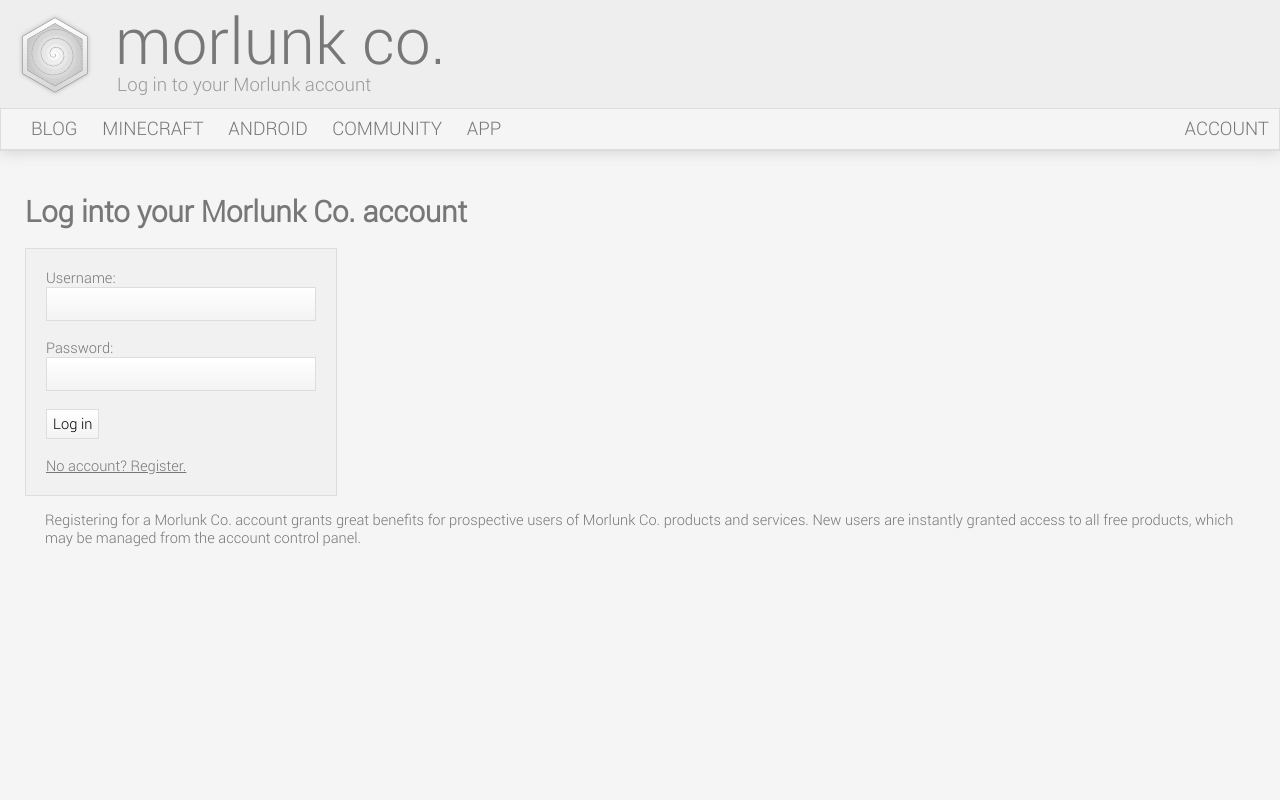
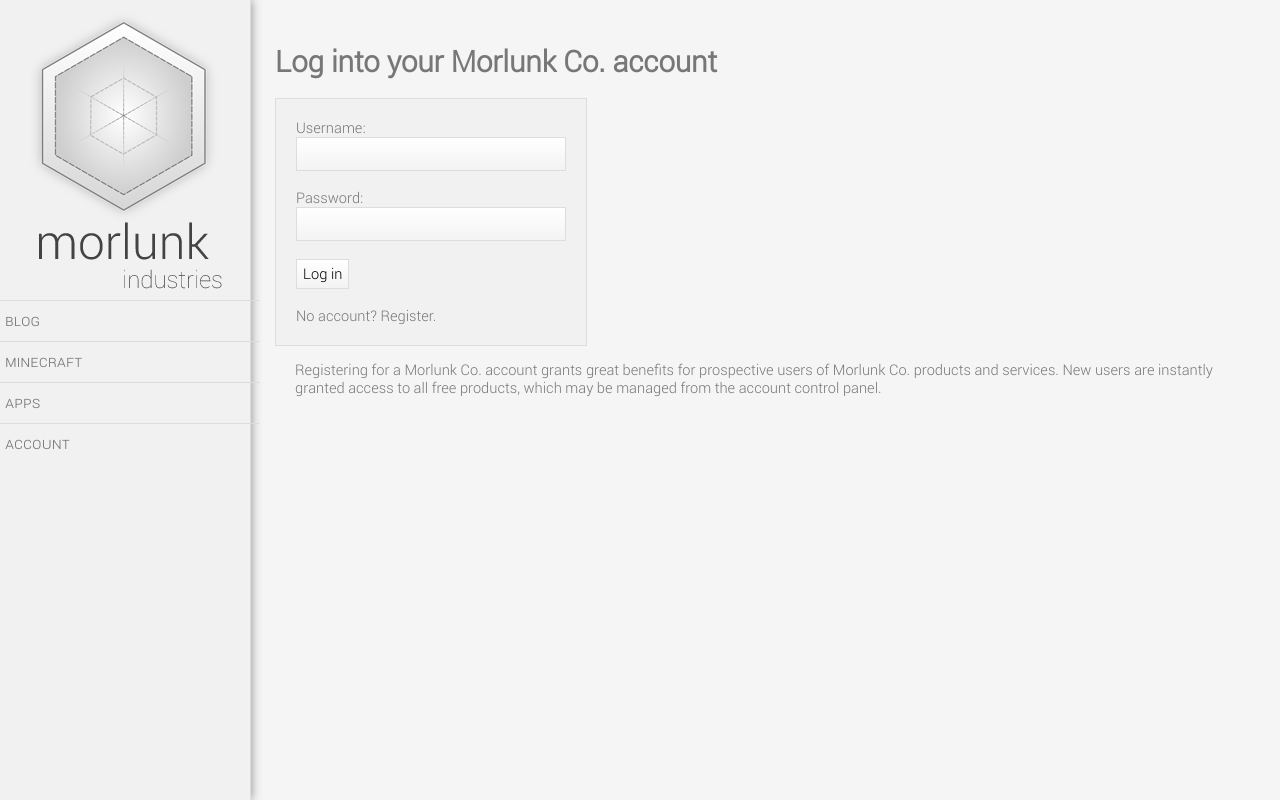
Before and after one commit to acomminos/Morlunk-Web, a Django app: template templates/login.html in a window 1280 px wide. Run offline with Django 3.2, Linux system fonts and the light colour scheme; the template is opened without the code that fills it, so the values that code supplies are empty.

Commit message:
New site redesign.

```diff
--- a/pages/static/css/stylesheet.css
+++ b/pages/static/css/stylesheet.css
@@ -3,103 +3,60 @@
     background-color: #F5F5F5;
 }
 
-a:link { color: #777; }
+a:link { color: #777; text-decoration: none; }
 a:hover { text-decoration: underline; }
 a:visited { color: #777; }
 
 h1 a:link { text-decoration: none; }
 
-#banner {
+#navpane {
     position: absolute;
+    left: 0px;
     top: 0px;
-    left: 0px;
-    right: 0px;
-    height: 130px;
-    line-height: 90px;
-    padding: 10px;
-    background-color: #EEE;
+    bottom: 0px;
+    width: 250px;
+    background-color: #F1F1F1;
+    border-right: 1px solid #DDD;
+    -moz-box-shadow: 0px 0px 10px #888;
+    -webkit-box-shadow: 0px 0px 10px #888;
+    box-shadow: 0px 0px 10px #888;
     z-index: 1;
-    border-bottom: 1px solid #DDD;
-    -moz-box-shadow: 0px 0px 15px #CCC;
-    -webkit-box-shadow: 0px 0px 15px #CCC;
-    box-shadow: 0px 0px 15px #CCC;
-    overflow: hidden;
 }
 
-.bannertext {
-    position: relative;
-
-    /* Padding from logo */
-    padding-left: 15px;
-    float: left;
-
-    width: auto;
-    height: 90px;
-    line-height: 65px;
-    font-family: "Roboto-Light";
-    font-size: 48pt;
-    color: #777;
+#navheader {
+    width: 100%;
+    height: 300px;
+    background-image: url('../img/morlunk_header.png');
+    background-position: center;
+    background-repeat: no-repeat;
 }
 
-.bannercaption {
+.navitem {
     position: relative;
-
-    /* Indent */
-    padding-left: 2px;
-
-    font-family: "Roboto-Light";
-    font-size: 14pt;
-    line-height: 20px;
-    color: #999;
+    color: #CCC;
+    width: 100%;
+    height: 30px;
+    padding: 5px;
+    font-size: 12pt;
+    line-height: 30px;
+    font-variant: small-caps;
+    font-family: "Roboto-Light", Sans, Arial;
+    border-top: 1px solid #DDD;
 }
-
-.bannerlink {
-    margin: 0px 10px;
-}
-
-#bannermenu {
-    position: absolute;
-    left: 0px;
-    bottom: 0px;
-    right: 0px;
-    line-height: 40px;
-    padding: 0px 20px;
-
-    background-color: #F5F5F5;
-    border: 1px solid #DDD;
-
-    font-size: 14pt;
-    font-family: "Roboto-Light", "Sans", "Arial";
-}
-
-#bannermenu a:link { text-decoration: none; }
 
 #content {
     position: absolute;
-    top: 150px;
-    left: 0px;
+    top: 0px;
+    left: 250px;
     right: 0px;
-    height: auto;
+    bottom: 0px;
     background-color: #F5F5F5;
 
     padding: 25px;
 
     font-family: "Roboto-Light", Sans, Arial;
     font-size: 11pt;
-}
-
-#logininfo {
-    position: absolute;
-    bottom: 40px;
-    right: 0px;
-    text-align: right;
-    line-height: 12px;
-    font-size: 10pt;
-    font-family: "Roboto-Light", Sans, Arial;
-    padding: 5px;
-    background-color: #F5F5F5;
-    border: 1px solid #DDD;
-    border-bottom: none;
+    overflow: scroll;
 }
 
 #loginbox {
--- a/templates/base.html
+++ b/templates/base.html
@@ -13,38 +13,14 @@
         <script type="text/javascript" src="http://w.sharethis.com/button/buttons.js"></script>
     </head>
     <body>
-
-        <div id="banner">
-            <img src="{{ STATIC_URL }}img/morlunk_logo.png" alt="logo" style="float: left"/>
-            <div class="bannertext">
-                morlunk co.
-                <div class="bannercaption">
-                    {% block caption %}innovation integrated{% endblock %}
-                </div>
-            </div>
-
-            {% if user.is_authenticated %}
-            <div id="logininfo">
-                Logged in as <b>{{ user.username }}</b>
-            </div>
-            {% endif %}
-
-            <div id="bannermenu">
-                <a class="bannerlink" href="/">BLOG</a>
-                <a class="bannerlink" href="/page/minecraft/">MINECRAFT</a>
-                <a class="bannerlink" href="/page/android/">ANDROID</a>
-                <a class="bannerlink" href="/page/community/">COMMUNITY</a>
-                <a class="bannerlink" href="/page/app/">APP</a>
-                <div style="position: absolute; top: 0px; right: 0px;"> <!-- We create a div for right-aligning menu options because float:right doesn't render properly on FF13 and some other browsers. -->
-                    <a class="bannerlink" href="/account/">ACCOUNT</a>
-                    {% if user.is_staff %}
-                      <a class="bannerlink" href="/admin/">ADMIN</a>
-                    {% endif %}
-                    {% if user.is_authenticated %}
-                        <a class="bannerlink" href="/account/logout/">LOGOUT</a>
-                    {% endif %}
-                </div>
-            </div>
+        <div id="navpane">
+            <div id="navheader"></div>
+            <div class="navitem"><a href="/">BLOG</a></div>
+            <div class="navitem"><a href="/page/minecraft/">MINECRAFT</a></div>
+            <div class="navitem"><a href="/page/android/">APPS</a></div>
+            <div class="navitem"><a href="/account/">ACCOUNT</a></div>
+            {% if user.is_staff %}<div class="navitem"><a href="/admin/">ADMIN</a></div>{% endif %}
+            {% if user.is_authenticated %}<div class="navitem"><a href="/account/logout/">LOGOUT</a></div>{% endif %}
         </div>
         <div id="content">
             {% block content %}
--- a/templates/control_panel.html
+++ b/templates/control_panel.html
@@ -1,7 +1,6 @@
 {% extends "base.html" %}
 
 {% block title %}Account Control Panel{% endblock %}
-{% block caption %}Command your Morlunk Co. Account{% endblock %}
 {% block content %}
 	<p>
 		Welcome to the experimental Morlunk Co. control panel. Please inform Andrew/Morlunk of any inconsistencies or bugs encountered in its testing.
--- a/templates/login.html
+++ b/templates/login.html
@@ -1,6 +1,5 @@
 {% extends "base.html" %}
 {% block title %}Login{% endblock %}
-{% block caption %}Log in to your Morlunk account{% endblock %}
 {% block content %}
 	<h1>Log into your Morlunk Co. account</h1>
 	<div id="loginbox">
--- a/templates/minecraft_grief.html
+++ b/templates/minecraft_grief.html
@@ -1,6 +1,5 @@
 {% extends "base.html" %}
 {% block title %}Report Minecraft Griefing{% endblock %}
-{% block caption %}Report a Minecraft griefing.{% endblock %}
 {% block content %}
 	<div class="centerpane">
 		<h1>Report a Minecraft griefing to Morlunk Co.</h1>
--- a/templates/minecraft_link.html
+++ b/templates/minecraft_link.html
@@ -1,6 +1,5 @@
 {% extends "base.html" %}
 {% block title %}Link Minecraft Account{% endblock %}
-{% block caption %}Link Minecraft Account to Morlunk Co.{% endblock %}
 {% block content %}
 	<h1>Link Minecraft Account to Morlunk Co.</h1>
 	<div id="loginbox">
--- a/templates/register.html
+++ b/templates/register.html
@@ -1,6 +1,5 @@
 {% extends "base.html" %}
 {% block title %}Register{% endblock %}
-{% block caption %}Register for a Morlunk account{% endblock %}
 {% block content %}
 	<h1>Register for a Morlunk Co. Account</h1>
 	<div id="loginbox">
```
Also changed, not shown: pages/static/css/stylesheet_mobile.css (+2 -9 lines), pages/static/img/morlunk_header.png (added).
